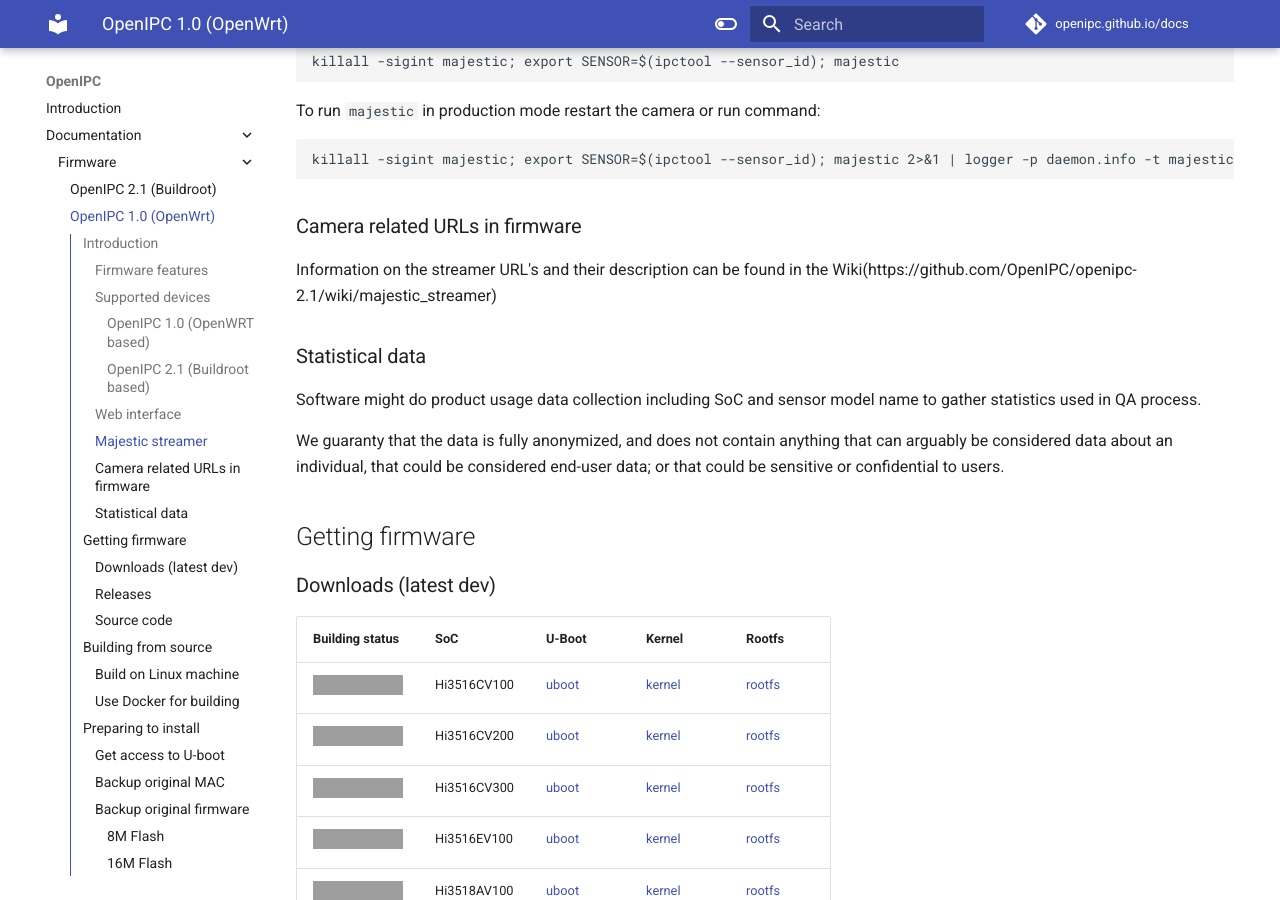
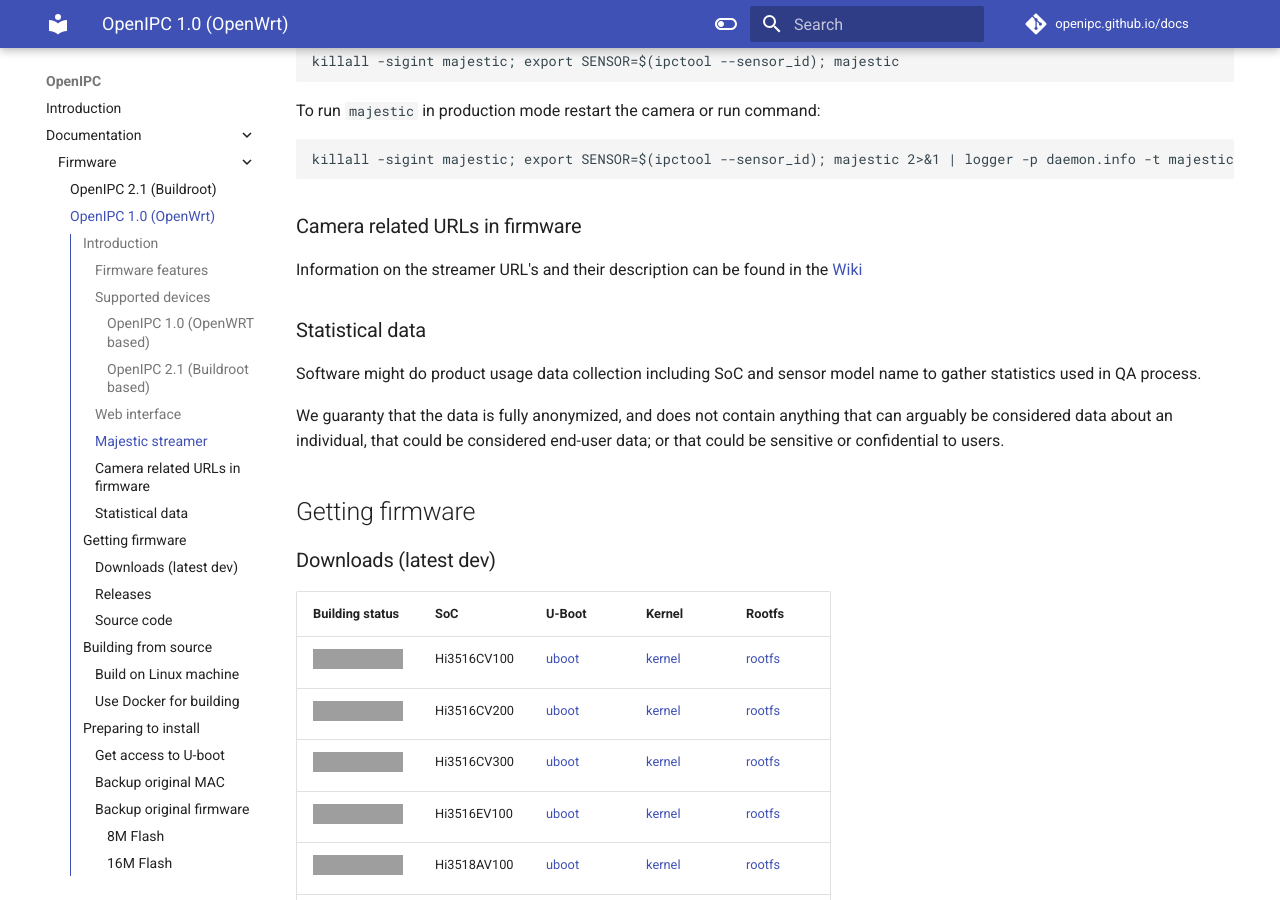
Before and after one commit to OpenIPC/openipc.github.io, an MkDocs documentation site: the page built from docs/firmware/openipc-1.0.md, in a window 1280 px wide and 900 px high, scrolled down 2812 px, cut to the strip 0-900 px from the top of the window. Built offline with MkDocs 1.6.1 and Material for MkDocs 9.7.7, drawn with Linux system fonts in a browser that asks for light colours; comment, search, counter and statistics services are not loaded; grey boxes are pictures that could not be loaded.

Commit message:
Update old doc

```diff
--- a/docs/firmware/openipc-1.0.md
+++ b/docs/firmware/openipc-1.0.md
@@ -98,7 +98,7 @@
 ### Camera related URLs in firmware
 
 
-Information on the streamer URL's and their description can be found in the Wiki(https://github.com/OpenIPC/openipc-2.1/wiki/majestic_streamer)
+Information on the streamer URL's and their description can be found in the [Wiki](https://github.com/OpenIPC/openipc-2.1/wiki/majestic_streamer)
 
 
 ### Statistical data
```
